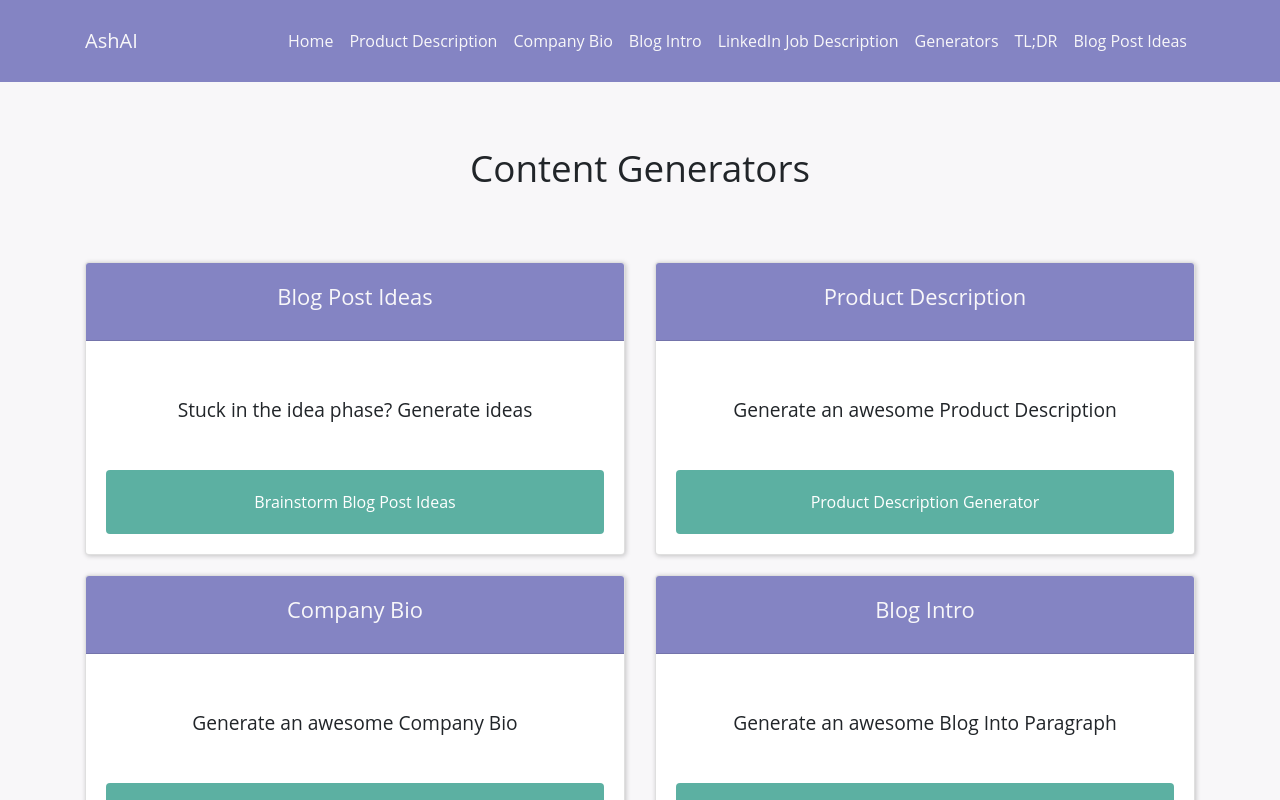
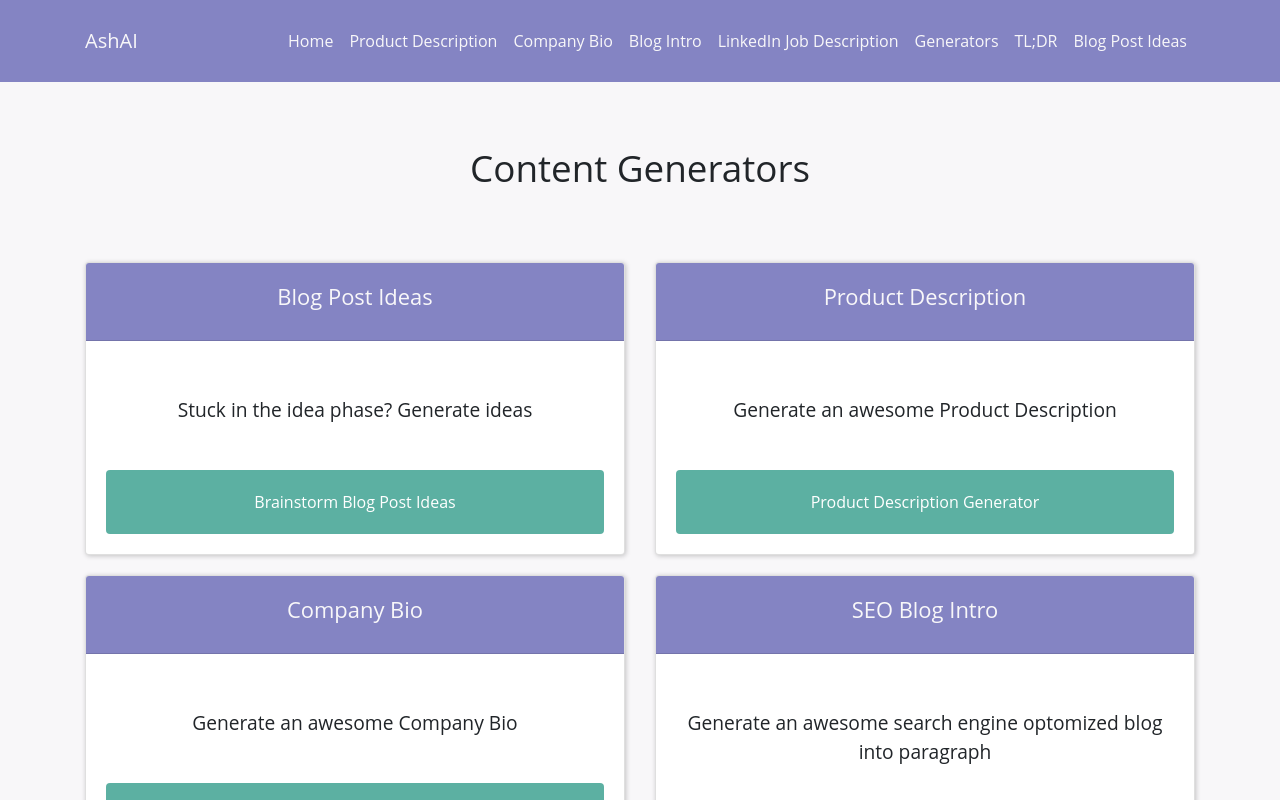
Before and after one commit to ash1eygrace/ai-content, a React (Create React App) app: page /generators in a window 1280 px wide. Shown: the top 800 px of the page. Built offline with nearby package versions, Linux system fonts and the light colour scheme.

Commit message:
Change blog intro generator title to seo blog into paragraph

```diff
--- a/src/components/Generators.js
+++ b/src/components/Generators.js
@@ -45,10 +45,10 @@ render() {
         </Col>
         <Col sm={6}>
         <Card className="text-center">
-            <Card.Header><h2>Blog Intro</h2></Card.Header>
+            <Card.Header><h2>SEO Blog Intro</h2></Card.Header>
             <Card.Body>
                 <Card.Text>
-                <p>Generate an awesome Blog Into Paragraph</p>
+                <p>Generate an awesome search engine optomized blog into paragraph</p>
                 <Button href="blog-intro">Blog Intro Generator</Button>
                 </Card.Text>
             </Card.Body>
```
